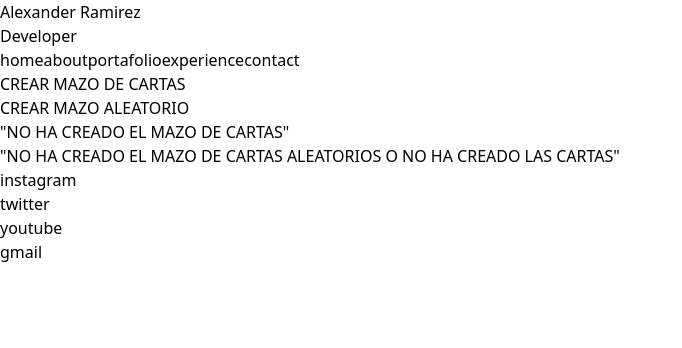
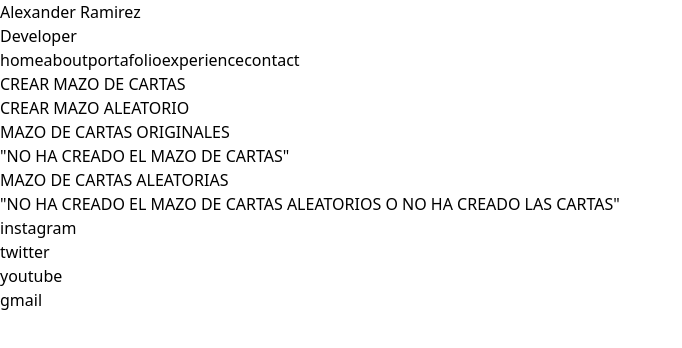
Before and after one commit to SPOKER19/PortafolioAlexRam, a React (Create React App) app: page /A002CreacionAleatoriaCartonesBingo in a window 1280 px wide. Shown: the top 348 px of the page, without its empty margins (0-682 px from the left). Built offline with nearby package versions, Linux system fonts and the light colour scheme; what @material-tailwind/react, @web3uikit/core would draw is missing.

Commit message:
MazoCartasAleatorio

```diff
--- a/src/01_CompWeb/A002CreacionAleatoriaCartonesBingo.js
+++ b/src/01_CompWeb/A002CreacionAleatoriaCartonesBingo.js
@@ -85,15 +85,15 @@ export const A002CreacionAleatoriaCartonesBingo = () => {
     const fxMostrarEnPantallaMazoDeCartas = () => {
         if(mazo.length !== 0){
           return mazo.map(item => (
-              <div  className="flex flex-wrap items-center justify-around p-3 border-2"
+              <div  className="flex flex-wrap items-center justify-around px-2 py-1 "
                     key={item.ind}
               >
                   <div className='flex flex-col items-center justify-center'>
-                      <img    className='w-14 h-24'
+                      <img    className='h-24 w-14'
                               alt= {item.imag}
                               src= {fxObtenerImagen(item.imag)}
                       />
-                       {item.nombreCarta}
+                      {/*  {item.nombreCarta} */}
                   </div>
               </div>
           ));
@@ -139,15 +139,15 @@ export const A002CreacionAleatoriaCartonesBingo = () => {
     const fxMostrarEnPantallaMazoDeCartasAleatorias = () => {
       if(mazoAleatorio.length !== 0){
         return mazoAleatorio.map((item, index) => (
-            <div  className="flex flex-wrap items-center justify-around p-3 border-2"
+            <div  className="flex flex-wrap items-center justify-around px-2 py-1"
                   key={index}
             >
                 <div className='flex flex-col items-center justify-center'>
-                    <img    className='w-28 h-52'
+                    <img    className='w-16 h-24'
                             alt= {item.imag}
                             src= {fxObtenerImagen(item.imag)}
                     />
-                    {item.imag}
+                    <span className='text-xs'>{item.imag}</span>
                 </div>
             </div>
         ));
@@ -161,9 +161,12 @@ export const A002CreacionAleatoriaCartonesBingo = () => {
 
 
   return (
-        <div className='flex flex-col items-center justify-around'>
-          <div className='flex flex-col items-center justify-center pt-5'>
-            <button  className={`${boolCrearMazoPrincipal === true && 'opacity-30 cursor-not-allowed'}
+        <div className='flex flex-col items-center justify-around h-full w-ful'>
+        <div className='mt-24'></div>
+          <div className='flex flex-col items-center justify-center w-full h-full md:flex-row'>
+            <div className='flex flex-col items-center justify-center w-full h-full px-4 mt-6 md:w-1/3'>
+              <div className='flex flex-col items-center justify-center py-2 text-xs font-bold sm:text-base'>
+                <button  className={`${boolCrearMazoPrincipal === true && 'opacity-30 cursor-not-allowed -z-10'}
                                               p-4 bg-blue-600
                                   ` }
                         disabled={boolCrearMazoPrincipal}
@@ -173,7 +176,7 @@ export const A002CreacionAleatoriaCartonesBingo = () => {
                 </button>
               </div>
 
-          <div className='flex flex-col items-center justify-center pt-5'>
+              <div className='flex flex-col items-center justify-center py-2 text-xs font-bold sm:text-base'>
                 <button   className={`${boolCrearMazoPrincipal === false && 'opacity-30 cursor-not-allowed'}
                                         p-4 bg-yellow-300 text-black
                                     ` }
@@ -183,13 +186,19 @@ export const A002CreacionAleatoriaCartonesBingo = () => {
                   CREAR MAZO ALEATORIO
                 </button>
               </div>
+            </div>
 
-          <div className='flex flex-wrap items-center justify-center pt-6'>
+            <div className='flex flex-col items-center justify-center flex-1'>
+              <p className='hidden py-5 md:flex '>MAZO DE CARTAS ORIGINALES</p>
+              <div className='flex-wrap items-center justify-center hidden pt-6 md:flex'>
                   {fxMostrarEnPantallaMazoDeCartas()}
               </div>
 
-          <div className='flex flex-wrap items-center justify-center pt-20'>
+              <p className='hidden translate-y-12 md:flex'>MAZO DE CARTAS ALEATORIAS</p>
+              <div className='flex flex-wrap items-center justify-center py-8 md:py-20'>
                   {fxMostrarEnPantallaMazoDeCartasAleatorias()}
+              </div>
+            </div>
           </div>
 
           {/* <table className="items-center justify-center w-full table-fixed">
--- a/src/01_CompWeb/NavBar.js
+++ b/src/01_CompWeb/NavBar.js
@@ -71,7 +71,7 @@ export const NavBar = () => {
             </div>
 
             {nav && (
-                <ul className='absolute top-0 left-0 flex flex-col items-center justify-center w-full h-screen bg-gradient-to-t from-blue-gray-800 via-blue-gray-800 to-gray-900'>
+                <ul className='absolute top-0 left-0 flex flex-col items-center justify-center w-full h-screen z-100 bg-gradient-to-t from-blue-gray-800 via-blue-gray-800 to-gray-900'>
                     {fxmostrarLinksMovil()}
                 </ul>
             )}
--- a/src/01_CompWeb/ZComponentesRealizados.js
+++ b/src/01_CompWeb/ZComponentesRealizados.js
@@ -1,7 +1,7 @@
 import React from 'react';
 import { Link } from 'react-router-dom';
 import CartonBingo from "../03_Imagenes/perfil/ComponentesRealizados/001_CartonDeBindoDelegacionEvnt.png";
-import imag02 from "../03_Imagenes/perfil/ManejoTecnologia/imag_002.png";
+import MazoCartasAleatorio from "../03_Imagenes/perfil/ComponentesRealizados/002_MazoCartasAleatorios.png";
 import imag03 from "../03_Imagenes/perfil/ManejoTecnologia/imag_003.png";
 import imag04 from "../03_Imagenes/perfil/ManejoTecnologia/imag_004.png";
 import imag05 from "../03_Imagenes/perfil/ManejoTecnologia/imag_005.png";
@@ -13,8 +13,8 @@ import imag08 from "../03_Imagenes/perfil/ManejoTecnologia/imag_008.png";
 export const ZComponentesRealizados = () => {
 
     const TrabajosRealizados = [
-        { id: 1, src: CartonBingo, titulo: "Click en Carton de Bingo", link: "/A001DelegacionEventosJS", },
-        { id: 2, src: imag02, titulo: "Mi Imagen 2" },
+        { id: 1, src: CartonBingo, titulo: "Click en Carton de Bingo", link: "/A001DelegacionEventosJS" },
+        { id: 2, src: MazoCartasAleatorio, titulo: "Mazo De Cartas Aleatorias", link: "/A002CreacionAleatoriaCartonesBingo" },
         { id: 3, src: imag03, titulo: "Mi Imagen 3" },
         { id: 4, src: imag04, titulo: "Mi Imagen 4" },
         { id: 5, src: imag05, titulo: "Mi Imagen 5" },
```
Also changed, not shown: src/03_Imagenes/perfil/ComponentesRealizados/002_MazoCartasAleatorios.png (added). Lines whose indentation alone changed are shown as unchanged.
